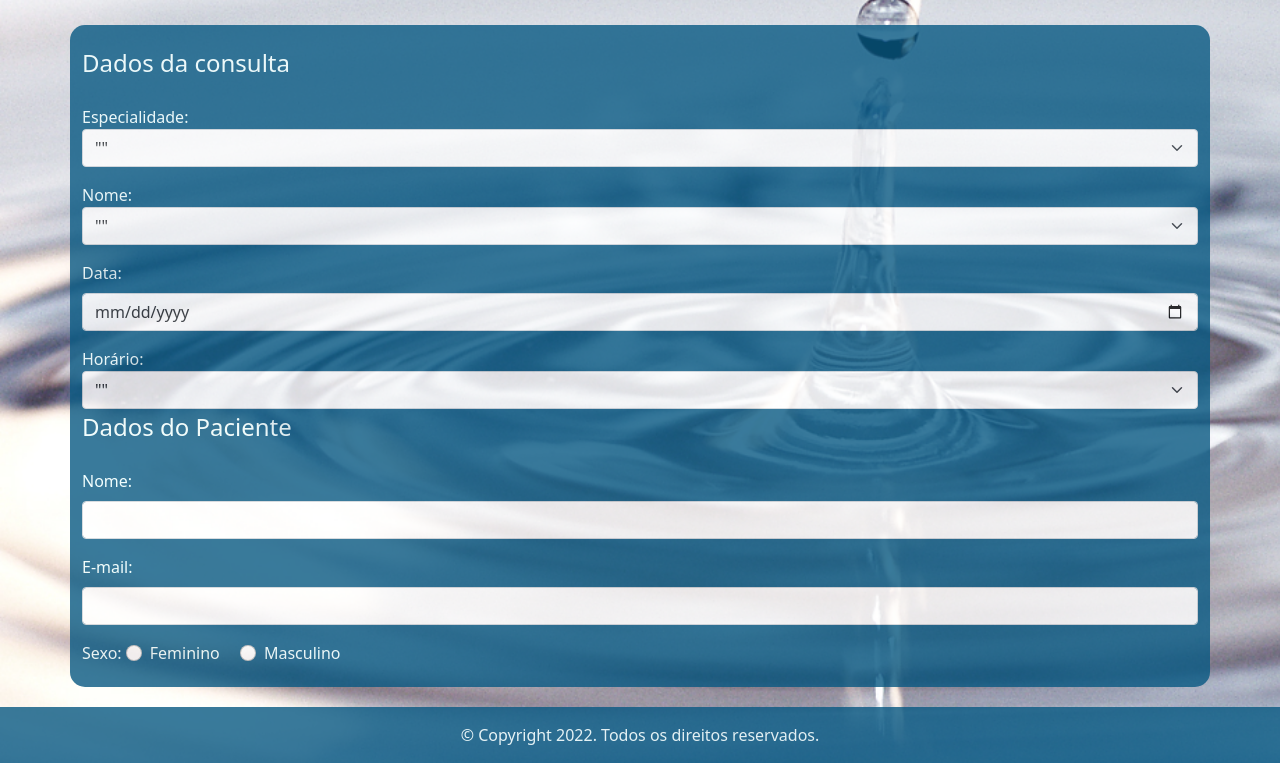
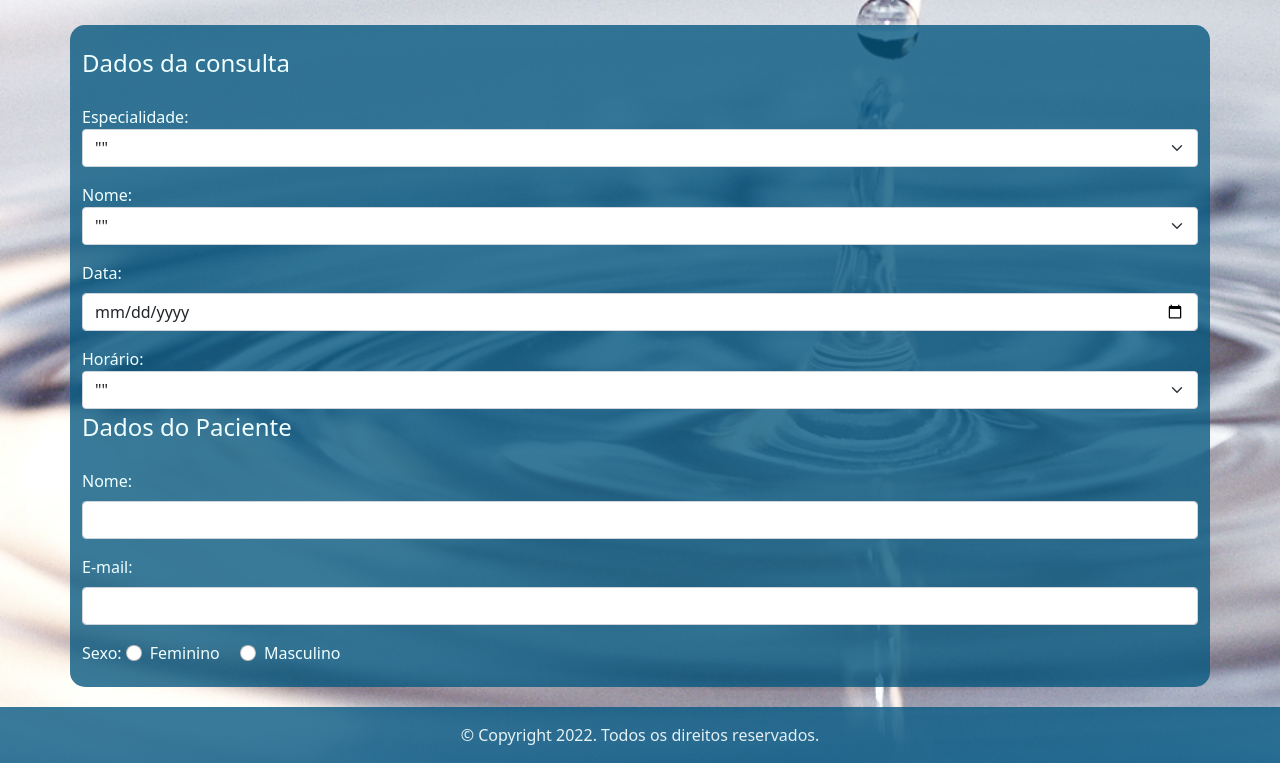
Before and after one commit to Ellen172/UFU-PPI-TrabalhoFinal, a PHP site: page /agendamento.html in a window 1280 px wide. Shown: the part 259-1022 px from the top of the page. Run offline with PHP 8.4, Linux system fonts and the light colour scheme.

Commit message:
alterando opacidade - não interfere nas imagens

```diff
--- a/css/style.css
+++ b/css/style.css
@@ -47,9 +47,8 @@
 
 main {
     margin-top: 25px;
-    background-color: #085983;
+    background-color: rgba(8, 89, 129, 0.8);
     border-radius: 15px;
-    opacity: 0.8;
     padding: 20px 30px;
     color: azure;
 }
```
